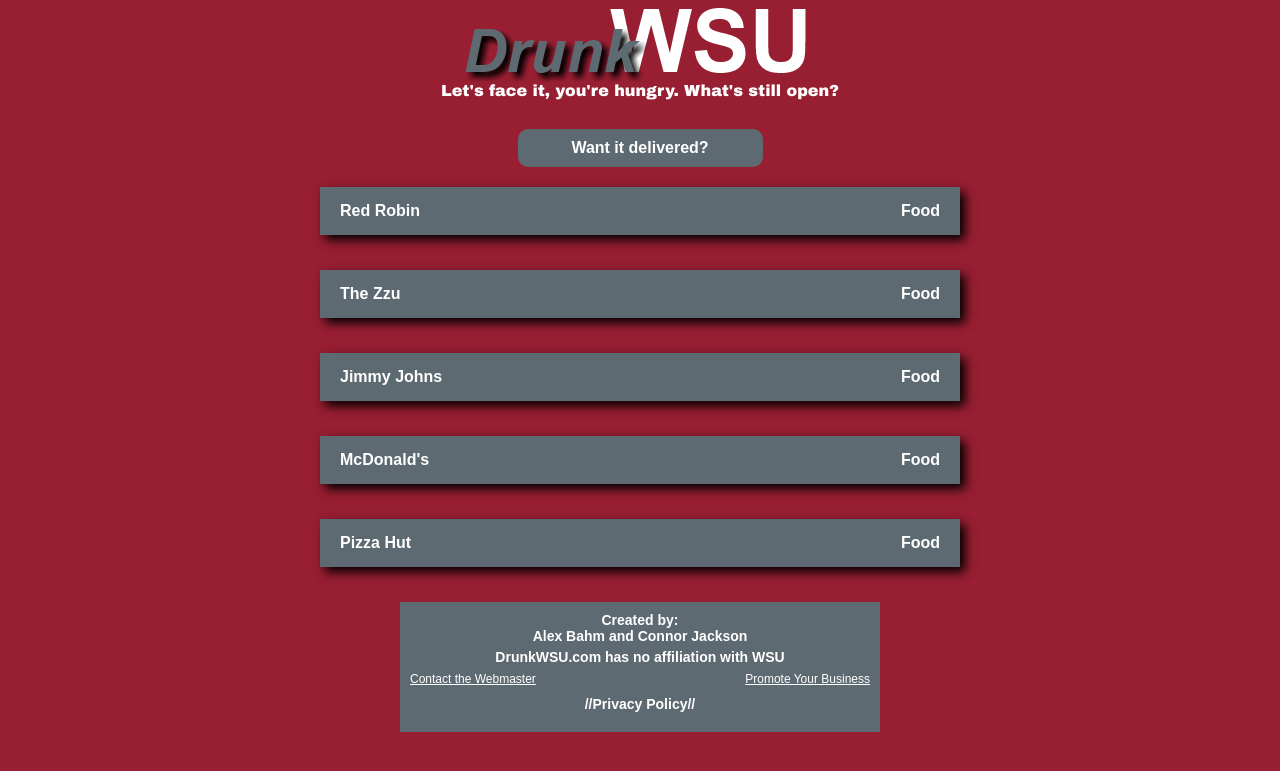
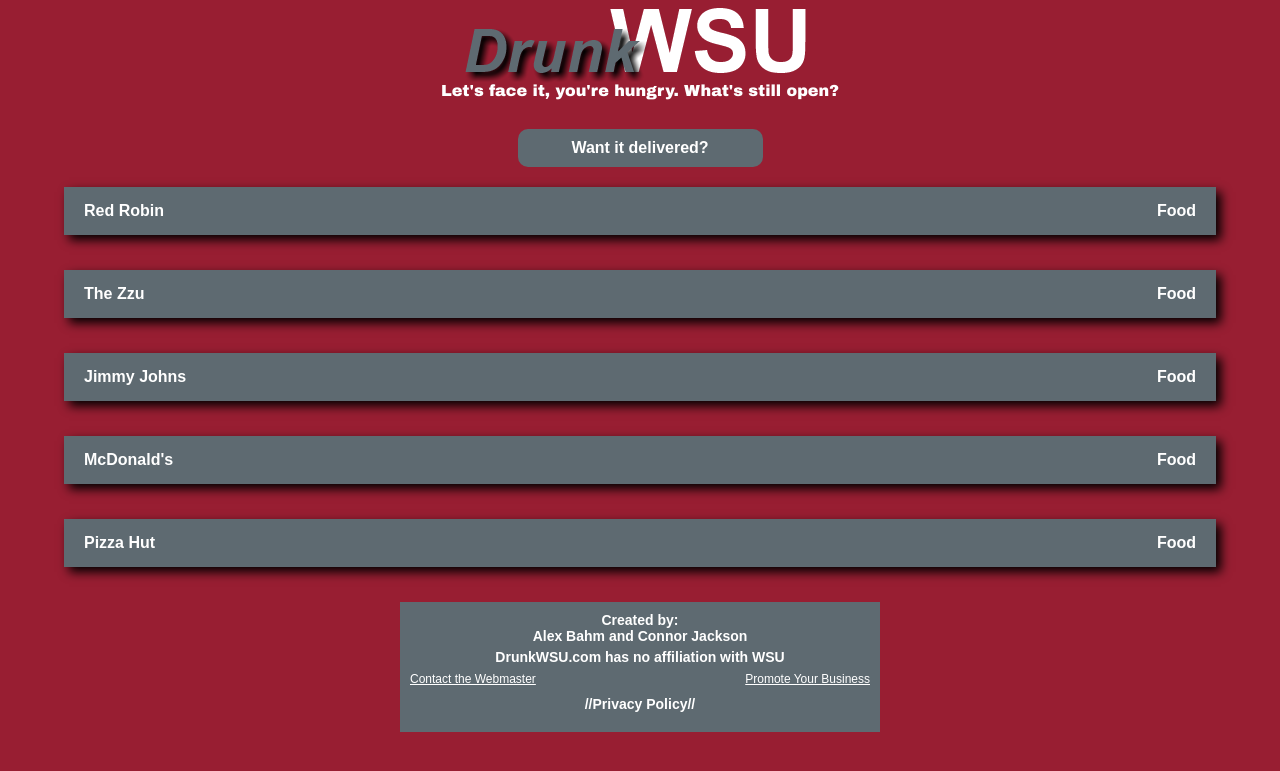
Before and after one commit to techfreek/hungryWSU, a PHP site: page /mIndex.php in a window 1280 px wide. Shown: the top 771 px of the page. Run offline with PHP 8.4, Linux system fonts and the light colour scheme.

Commit message:
Mobile tweak

```diff
--- a/mobile.css
+++ b/mobile.css
@@ -37,7 +37,6 @@ body {
 #content {
 	margin: 0 auto;
 	width: 90%;
-	max-width: 640px;
 }
 
 #content h1 {
```
